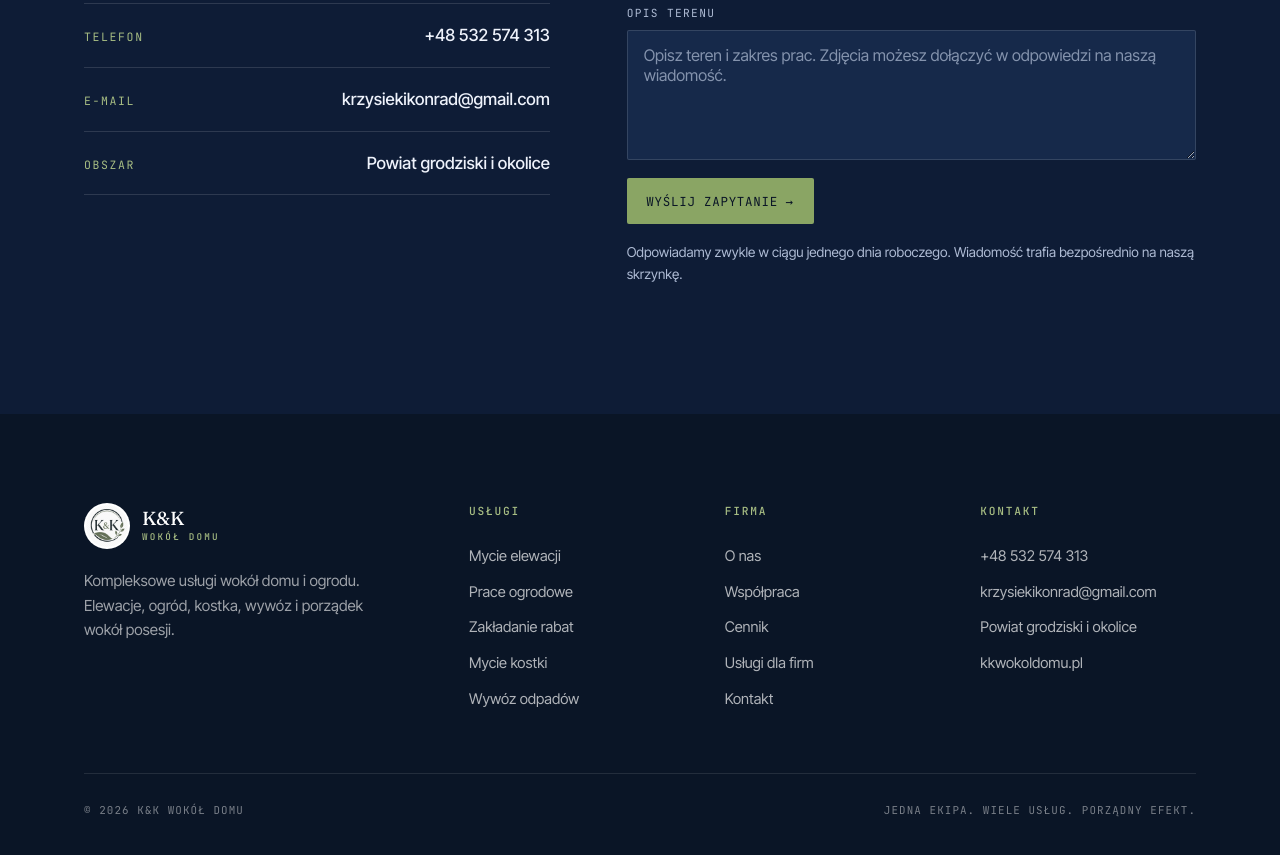
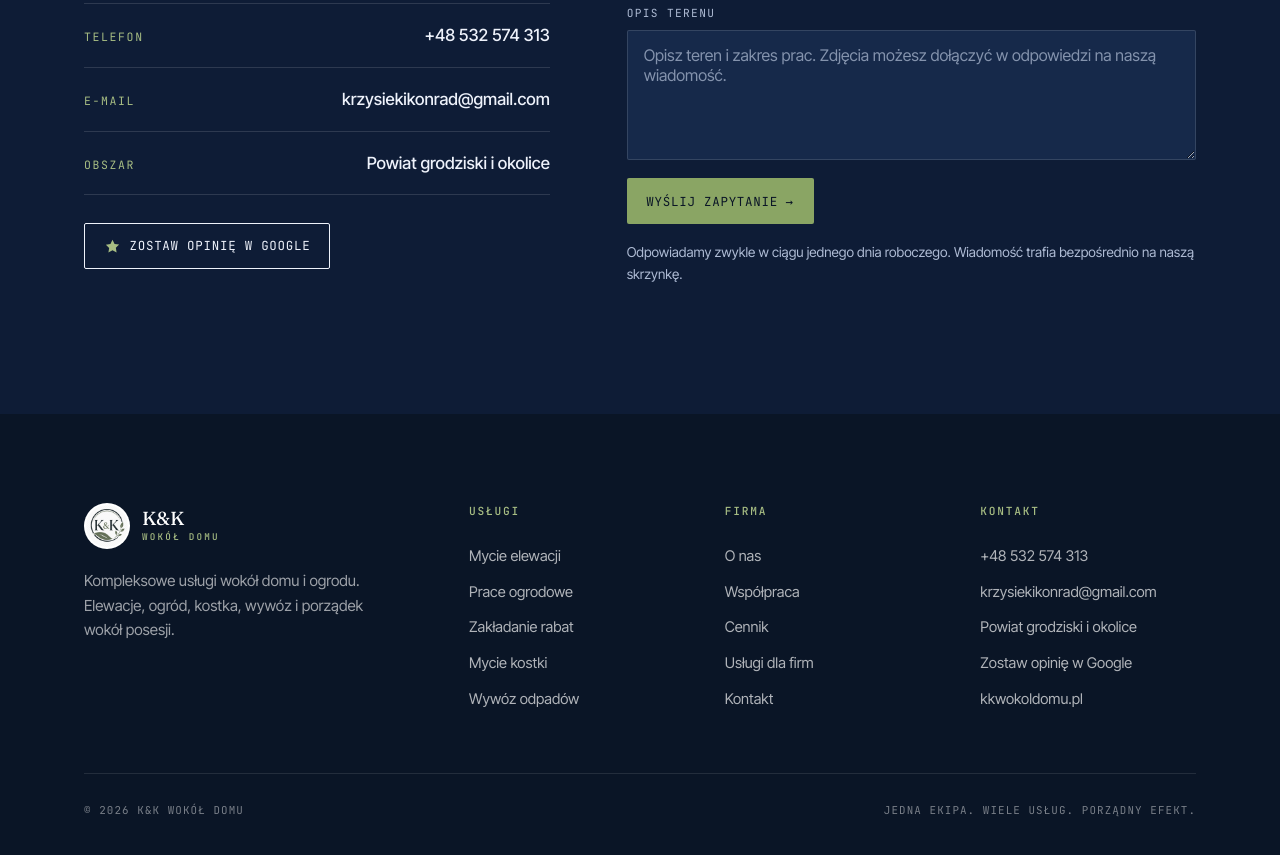
Before and after one commit to krzysikon/kkwokoldomu.pl, a plain HTML site: page index.html in a window 1280 px wide. Shown: the part 9434-10289 px from the top of the page. Drawn offline with Linux system fonts and the light colour scheme.

Commit message:
Przycisk i link do wystawienia opinii w Google
- Przycisk "Zostaw opinię w Google" (z ikoną gwiazdki) w sekcji kontaktu
- Link do opinii w stopce na wszystkich 8 stronach
- Otwierane w nowej karcie z rel="noopener"

Co-Authored-By: Claude Opus 4.8 <noreply@anthropic.com>

```diff
--- a/assets/styles.css
+++ b/assets/styles.css
@@ -272,6 +272,10 @@ section{position:relative}
 .contact-detail .k{font-family:var(--f-mono);font-size:.72rem;letter-spacing:.14em;text-transform:uppercase;color:var(--sage-text);}
 .contact-detail .v{font-size:1.05rem;font-weight:500;}
 .contact-detail a:hover{color:var(--sage-deep);}
+.review-btn{margin-top:28px;gap:.7em;}
+.review-btn .star{flex-shrink:0;color:var(--sage);transition:color .25s ease;}
+.review-btn:hover .star{color:inherit;}
+
 form{display:grid;gap:18px;}
 .field{display:flex;flex-direction:column;gap:7px;}
 .row2{display:grid;grid-template-columns:1fr 1fr;gap:18px;}
--- a/index.html
+++ b/index.html
@@ -423,6 +423,10 @@
         <div class="contact-detail"><span class="k">Telefon</span><span class="v"><a href="tel:+48532574313">+48 532 574 313</a></span></div>
         <div class="contact-detail"><span class="k">E-mail</span><span class="v"><a href="mailto:krzysiekikonrad@gmail.com">krzysiekikonrad@gmail.com</a></span></div>
         <div class="contact-detail"><span class="k">Obszar</span><span class="v">Powiat grodziski i okolice</span></div>
+        <a href="https://g.page/r/CXwYnqzqLuv0EBM/review" target="_blank" rel="noopener" class="btn btn-outline review-btn">
+          <svg class="star" viewBox="0 0 24 24" width="17" height="17" fill="currentColor" aria-hidden="true"><path d="M12 2.5l2.9 5.88 6.49.95-4.7 4.58 1.11 6.46L12 17.42l-5.8 3.05 1.1-6.46-4.69-4.58 6.49-.95L12 2.5z"/></svg>
+          Zostaw opinię w Google
+        </a>
       </div>
       <div class="reveal">
         <form id="contactForm" novalidate>
@@ -501,6 +505,7 @@
         <a href="tel:+48532574313">+48 532 574 313</a>
         <a href="mailto:krzysiekikonrad@gmail.com">krzysiekikonrad@gmail.com</a>
         <span>Powiat grodziski i okolice</span>
+        <a href="https://g.page/r/CXwYnqzqLuv0EBM/review" target="_blank" rel="noopener">Zostaw opinię w Google</a>
         <span>kkwokoldomu.pl</span>
       </div>
     </div>
```
Also changed, not shown: uslugi/mycie-elewacji.html (+1 -0 lines), uslugi/mycie-kostki.html (+1 -0 lines), uslugi/porzadki-posesji.html (+1 -0 lines), uslugi/prace-ogrodowe.html (+1 -0 lines), uslugi/sprzatanie-parkingow.html (+1 -0 lines), uslugi/wywoz-odpadow.html (+1 -0 lines), uslugi/zakladanie-rabat.html (+1 -0 lines).
